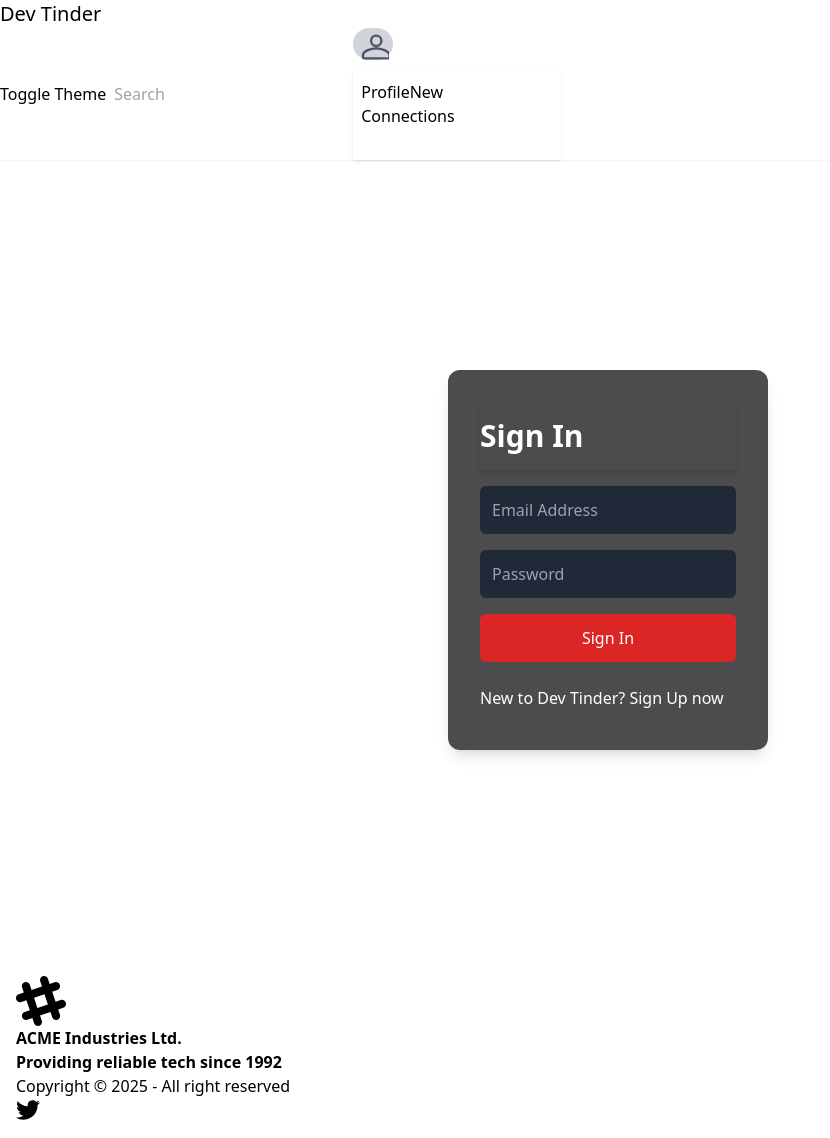
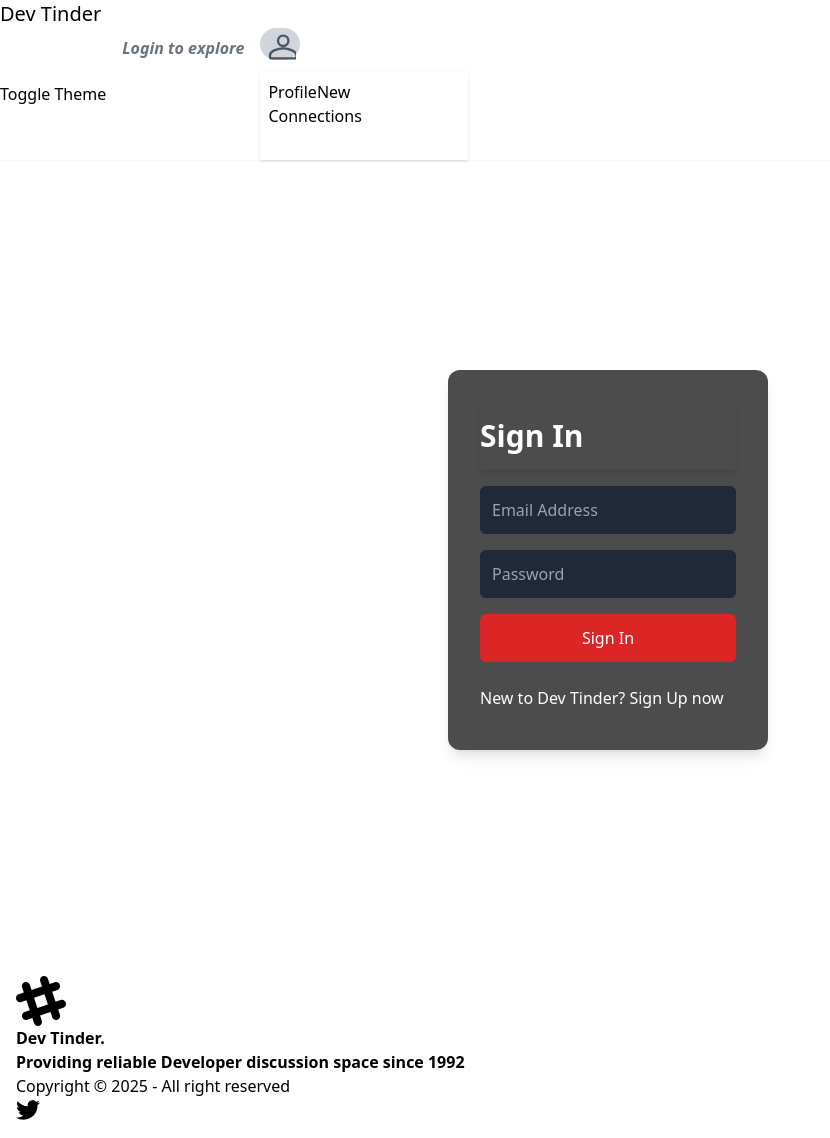
Before and after one commit to AshwiniRamesh/dev-tinder-web, a React (Vite) app: page /login in a window 1280 px wide. Shown: the whole page, without its empty margins (0-830 px from the left). Built offline with nearby package versions, Linux system fonts and the light colour scheme.

Commit message:
add user to cookie, along with store so we can check if user still exists in cookie on page reload. Set the store with data from cookie instaed of forcing user to login

```diff
--- a/src/components/Body.jsx
+++ b/src/components/Body.jsx
@@ -1,13 +1,42 @@
-import React from "react";
-import { NavigationBar } from "./NavigationBar"; // Importing file thats named exported
-import Footer from "./Footer"; // Importing file thats default exported
+import React, { useEffect } from "react";
+import { NavigationBar } from "./NavigationBar";
+import Footer from "./Footer";
 import { Outlet } from "react-router";
-import appStore from "../utils/appStore";
-import { Provider } from "react-redux";
+import { useSelector, useDispatch } from "react-redux";
+import { useNavigate } from "react-router-dom";
+import { addUser } from "../utils/userSlice";
 
 export function Body() {
+  const getCookie = (name) => {
+    const value = `; ${document.cookie}`;
+    const parts = value.split(`; ${name}=`);
+    if (parts.length === 2) {
+      try {
+        return JSON.parse(parts.pop().split(";").shift());
+      } catch (error) {
+        console.error("Error parsing cookie:", error.message);
+        return null;
+      }
+    }
+    return null;
+  };
+
+  const isLoggedInUser = useSelector((store) => store.user);
+  const navigate = useNavigate();
+  const dispatch = useDispatch();
+
+  useEffect(() => {
+    const user = getCookie("user");
+    if (user && !isLoggedInUser) {
+      console.log("User found in cookie:", user);
+      dispatch(addUser(user));
+      navigate("/profile");
+    } else if (!user && !isLoggedInUser) {
+      navigate("/login");
+    }
+  }, [isLoggedInUser, navigate, dispatch]);
+
   return (
-    <Provider store={appStore}>
     <div className="flex flex-col min-h-screen">
       <NavigationBar />
       <div className="flex-1 overflow-y-auto">
@@ -15,6 +44,5 @@ export function Body() {
       </div>
       <Footer />
     </div>
-    </Provider>
   );
 }
--- a/src/components/Connections.jsx
+++ b/src/components/Connections.jsx
@@ -1,7 +1,14 @@
-import React from 'react'
+import React, { useEffect } from "react";
+import { useSelector } from "react-redux";
+import { useNavigate } from "react-router-dom";
 
-export  function Connections() {
-  return (
-    <div>Connections</div>
-  )
+export function Connections() {
+  const isLoggedInUser = useSelector((store) => store.user);
+  const navigate = useNavigate();
+
+  useEffect(() => {
+    if (!isLoggedInUser) navigate("/login");
+  }, [isLoggedInUser, navigate]);
+
+  return <div>Connections</div>;
 }
--- a/src/components/Footer.jsx
+++ b/src/components/Footer.jsx
@@ -16,9 +16,9 @@ export default function Footer() {
           <path d="M22.672 15.226l-2.432.811.841 2.515c.33 1.019-.209 2.127-1.23 2.456-1.15.325-2.148-.321-2.463-1.226l-.84-2.518-5.013 1.677.84 2.517c.391 1.203-.434 2.542-1.831 2.542-.88 0-1.601-.564-1.86-1.314l-.842-2.516-2.431.809c-1.135.328-2.145-.317-2.463-1.229-.329-1.018.211-2.127 1.231-2.456l2.432-.809-1.621-4.823-2.432.808c-1.355.384-2.558-.59-2.558-1.839 0-.817.509-1.582 1.327-1.846l2.433-.809-.842-2.515c-.33-1.02.211-2.129 1.232-2.458 1.02-.329 2.13.209 2.461 1.229l.842 2.515 5.011-1.677-.839-2.517c-.403-1.238.484-2.553 1.843-2.553.819 0 1.585.509 1.85 1.326l.841 2.517 2.431-.81c1.02-.33 2.131.211 2.461 1.229.332 1.018-.21 2.126-1.23 2.456l-2.433.809 1.622 4.823 2.433-.809c1.242-.401 2.557.484 2.557 1.838 0 .819-.51 1.583-1.328 1.847m-8.992-6.428l-5.01 1.675 1.619 4.828 5.011-1.674-1.62-4.829z"></path>
         </svg>
         <p className="font-bold">
-          ACME Industries Ltd.
+         Dev Tinder.
           <br />
-          Providing reliable tech since 1992
+          Providing reliable Developer discussion space since 1992
         </p>
         <p>Copyright © {new Date().getFullYear()} - All right reserved</p>
       </aside>
--- a/src/components/NavigationBar.jsx
+++ b/src/components/NavigationBar.jsx
@@ -9,15 +9,21 @@ export function NavigationBar() {
   const dispatch = useDispatch();
   const navigate = useNavigate();
   const [theme, setTheme] = useState("light");
+  const userName = isLoggedInUser && isLoggedInUser.name;
 
   const toggleTheme = () => {
     const newTheme = theme === "light" ? "dark" : "light";
     setTheme(newTheme);
     document.documentElement.setAttribute("data-theme", newTheme);
   };
+  const removeCookie = (name) => {
+    document.cookie = `${name}=; expires=Thu, 01 Jan 1970 00:00:00 UTC; path=/;`;
+  };
+
   const handleSignOut = async () => {
     try {
       dispatch(removeUser());
+      removeCookie("user");
       navigate("/login");
     } catch (error) {
       console.error("Error signing out:", error.message);
@@ -37,11 +43,14 @@ export function NavigationBar() {
         <button className="btn btn-primary" onClick={toggleTheme}>
           Toggle Theme
         </button>
-        <input
-          type="text"
-          placeholder="Search"
-          className="input input-bordered w-24 md:w-auto"
-        />
+        {isLoggedInUser && userName ? (
+          <p className="text-gray-700 font-semibold px-2 italic mt-2">Welcome {userName}</p>
+        ) : (
+          <p className="text-gray-500 font-semibold px-2 italic mt-2">
+            Login to explore
+          </p>
+        )}
+
         <div className="dropdown dropdown-end">
           <div
             tabIndex={0}
@@ -72,7 +81,6 @@ export function NavigationBar() {
                   />
                 </svg>
               </div>
-
             )}
           </div>
           <ul
--- a/src/components/profile.jsx
+++ b/src/components/profile.jsx
@@ -1,9 +1,15 @@
-import React from 'react';
+import React, { useEffect } from "react";
 import { useSelector } from "react-redux";
+import { useNavigate } from "react-router-dom";
 
 export default function profile() {
-  const user = useSelector((store) => store.user);
-  console.log({user})
+  const isLoggedInUser = useSelector((store) => store.user);
+  const navigate = useNavigate();
+
+  useEffect(() => {
+    if (!isLoggedInUser) navigate("/login");
+  }, [isLoggedInUser, navigate]);
+
   return (
     <div>profile</div>
   )
--- a/src/utils/login.js
+++ b/src/utils/login.js
@@ -1,4 +1,10 @@
 // login.js
+
+// Helper function to set cookies
+const setCookie = (name, value, days) => {
+  const expires = new Date(Date.now() + days * 24 * 60 * 60 * 1000).toUTCString();
+  document.cookie = `${name}=${(value)}; expires=${expires}; path=/`;
+};
 
 export const login = (user) => {
   try {
@@ -12,6 +18,10 @@ export const login = (user) => {
     if (foundUser.password !== user.password) {
       throw new Error("Incorrect password");
     }
+
+    // Set user details as cookies
+    setCookie("user", JSON.stringify(foundUser), 10); // Expires in 7 days
+
     return foundUser;
   } catch (error) {
     console.error("Login error:", error.message);
@@ -31,6 +41,9 @@ export const signup = (user) => {
     users.push(user);
     localStorage.setItem("usercredentials", JSON.stringify(users));
 
+    // Set user details as cookies
+    setCookie("user", JSON.stringify(user), 10);
+
     return user;
   } catch (error) {
     console.error("Signup error:", error.message);
```
Also changed, not shown: src/App.jsx (+12 -8 lines). Lines whose indentation alone changed are shown as unchanged.
